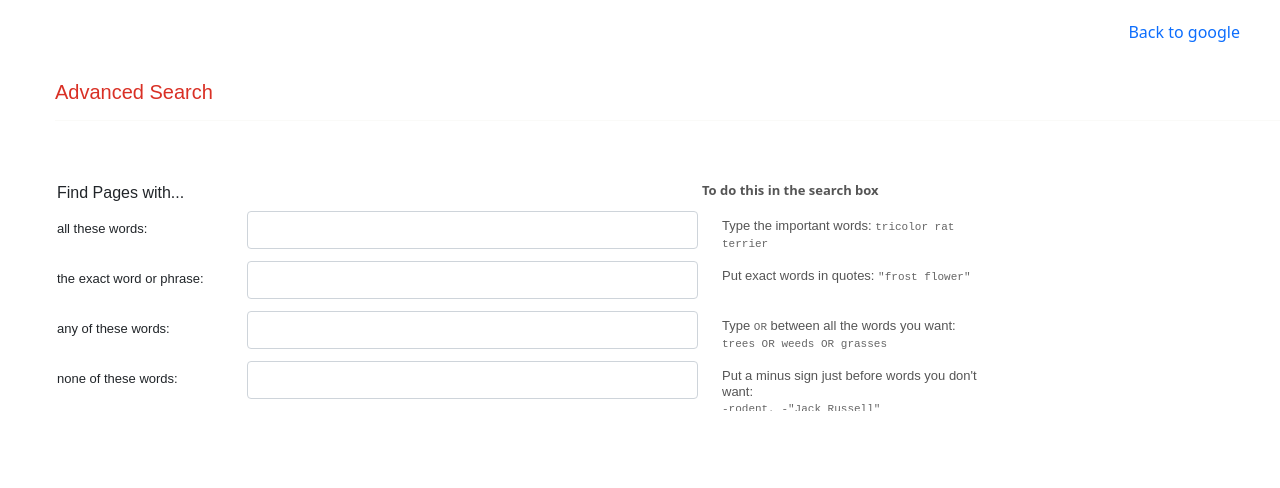
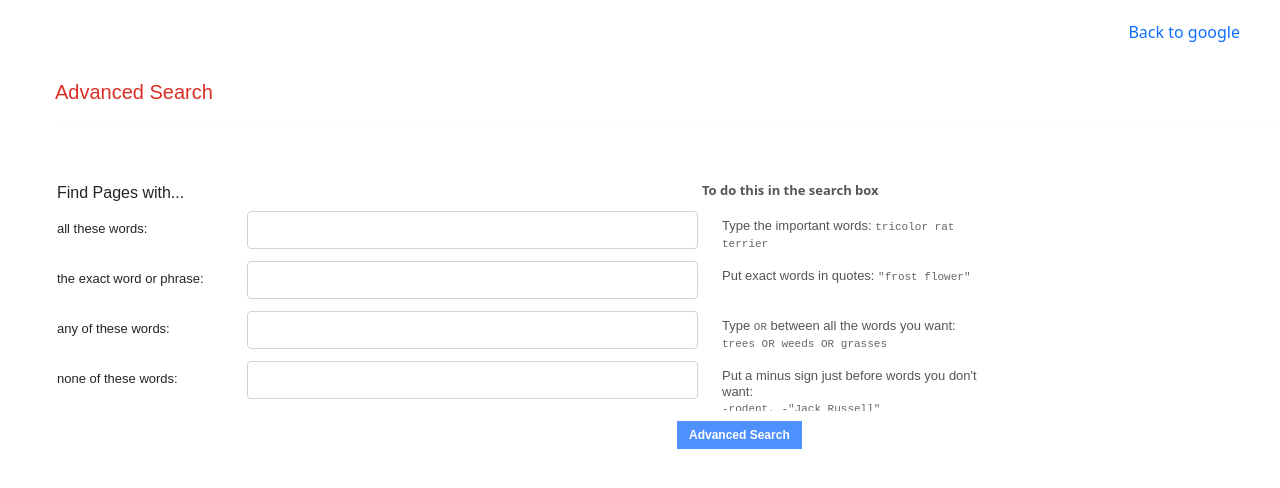
Before and after one commit to robodo2020/CS50w, a plain HTML site: page advanced_search.html in a window 1280 px wide. Drawn offline with nearby package versions, Linux system fonts and the light colour scheme.

Commit message:
Add: Add blue search button on advanced page

```diff
--- a/advanced_search.html
+++ b/advanced_search.html
@@ -85,8 +85,8 @@
                             </label>
                         </div>
                     </div>
-                <div style="display:none">
-                    <input type="submit" value="Google Search">
+                <div>
+                    <input type="submit" class="ad-button" value="Advanced Search">
                 </div>
             </form>
         </div>
--- a/style.css
+++ b/style.css
@@ -82,6 +82,7 @@
 .search-dsc {
   padding-top: 10px;
   display: block;
+  weight: 500px;
   /* margin: auto; */
 }
 .dsc-content {
@@ -114,6 +115,23 @@
   height: 30px;
 }
 
+.ad-button {
+  margin: 10px 0px 10px 620px;
+  padding: 0px 12px 0px 12px;
+  border: 1px;
+  height: 28px;
+  weight: 100.719px;
+  background-color: rgb(77, 144, 254);
+  color: white;
+  font-family: Arial;
+  font-size: 12px;
+  font-weight: 700;
+}
+
+.ad-button:hover {
+  background-color: rgb(48, 121, 237);
+}
+
 @media (max-width: 1200px) {
   .dsc-header {
     display: none;
@@ -121,4 +139,7 @@
   .dsc-content {
     display: none;
   }
+  .ad-button {
+    margin: 10px 0px 10px 410px;
+  }
 }
```
